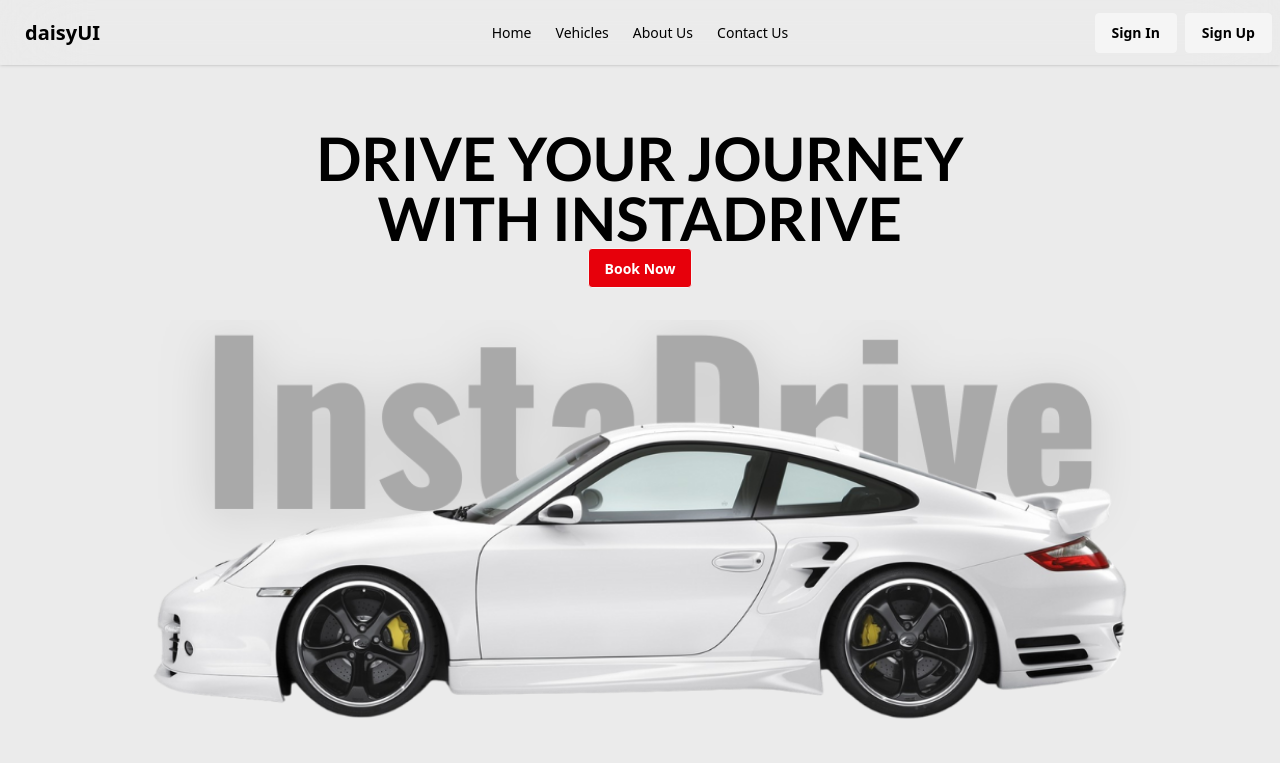
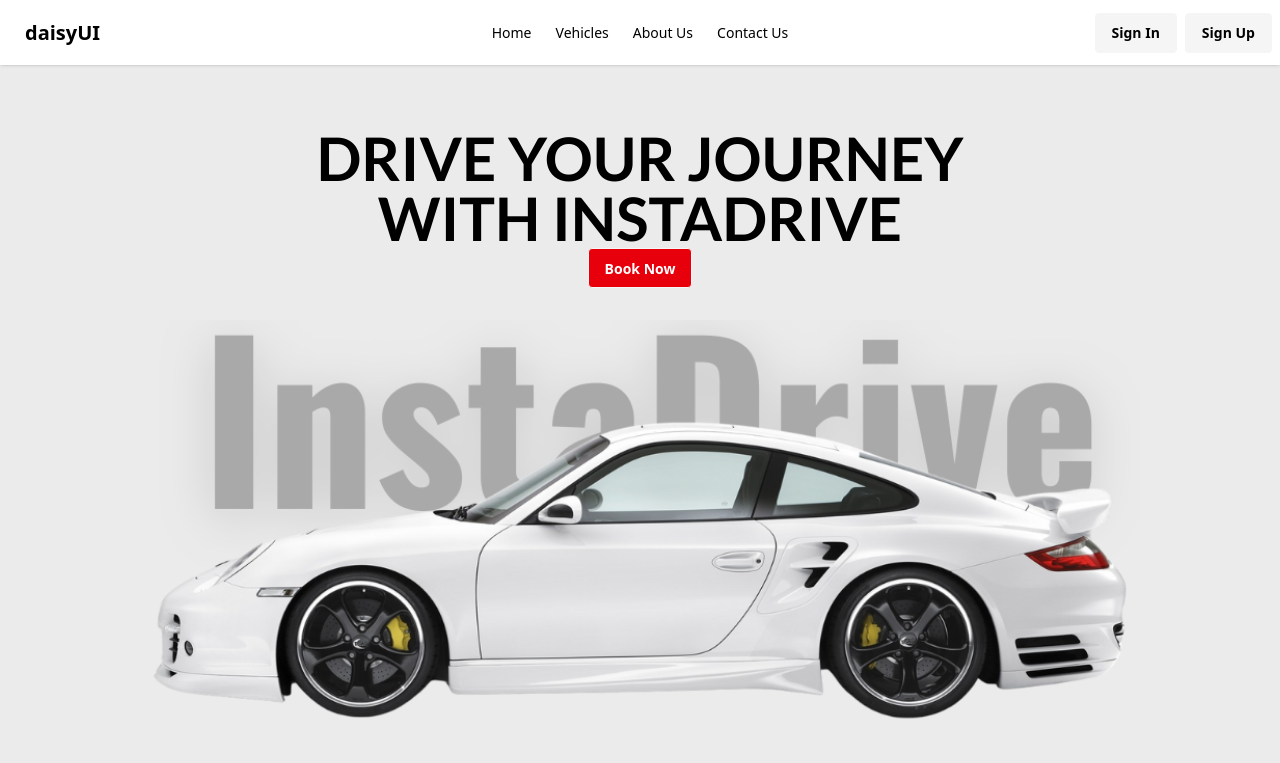
Before and after one commit to jacobferreras/car-rental, a Next.js app: page / in a window 1280 px wide. Shown: the top 763 px of the page. Built offline with nearby package versions, Linux system fonts and the light colour scheme; no server answers; the database is empty.

Commit message:
fix: update Navbar background color for improved visibility

```diff
--- a/components/common/Navbar.tsx
+++ b/components/common/Navbar.tsx
@@ -13,7 +13,7 @@ const Navbar = () => {
   const user = getUser();
 
   return (
-    <div className="fixed navbar bg-transparent backdrop-blur-2xl shadow-sm z-10">
+    <div className="fixed navbar bg-base-100 backdrop-blur-2xl shadow-sm z-10">
       <div className="navbar-start">
         <div className="dropdown">
           <div tabIndex={0} role="button" className="btn btn-ghost lg:hidden">
```
